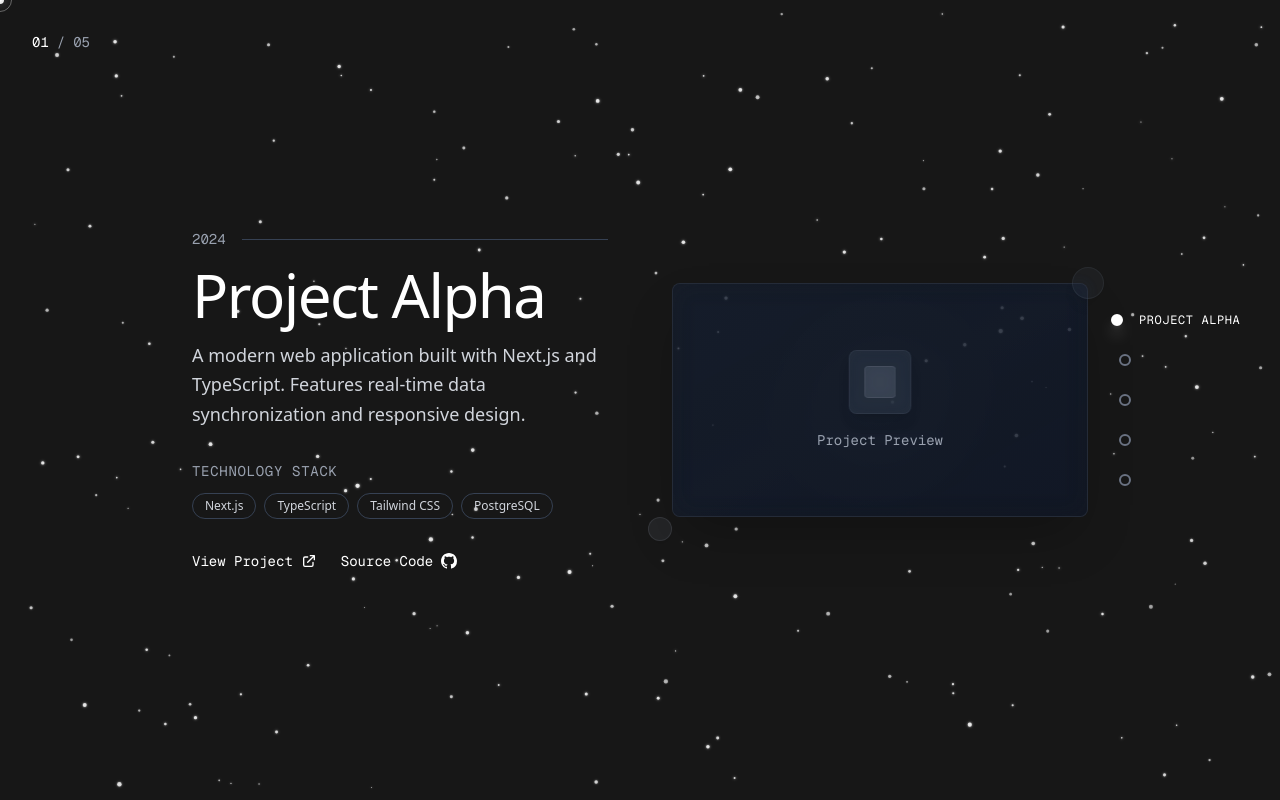
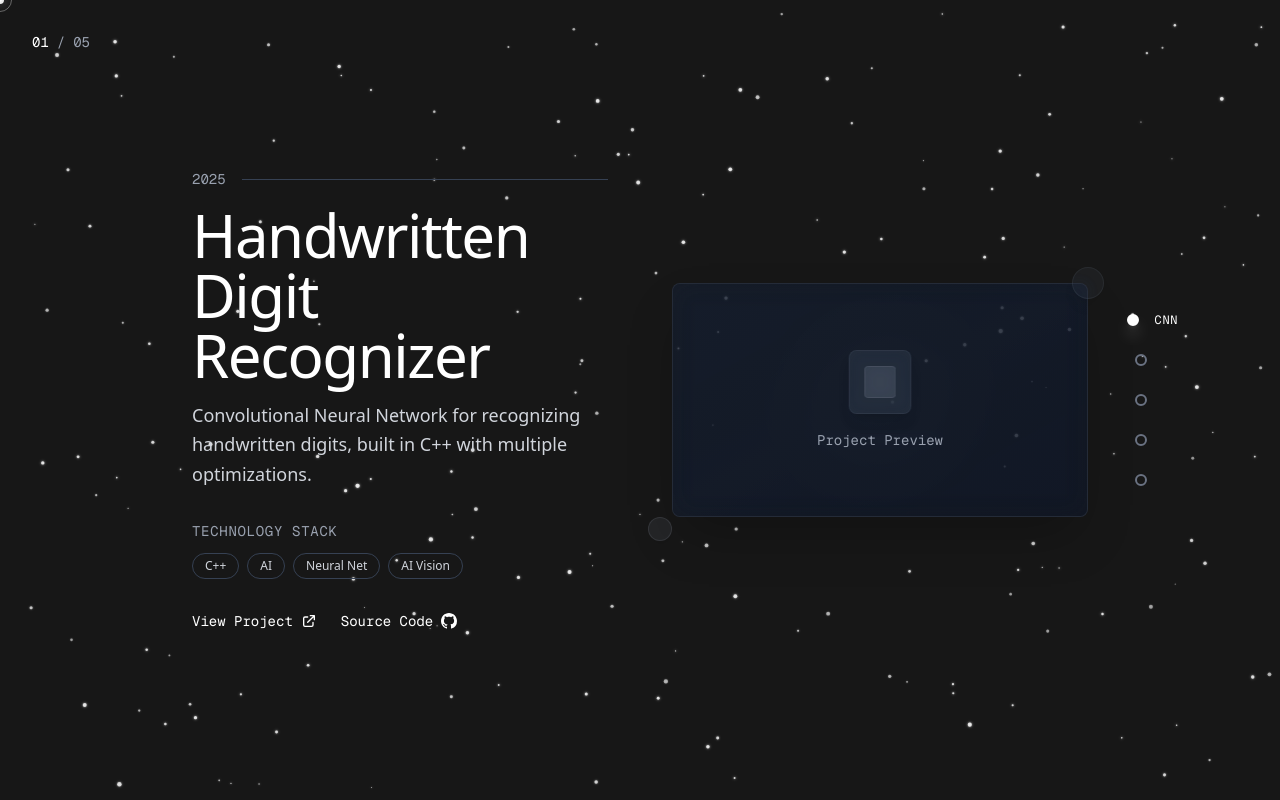
Before and after one commit to AccioMo/portfolio, a Next.js app: page /works in a window 1280 px wide. Built offline with nearby package versions, Linux system fonts and the light colour scheme.

Commit message:
updated works page and added changing Hero section phrase

```diff
--- a/src/app/page.tsx
+++ b/src/app/page.tsx
@@ -7,7 +7,7 @@ export default function Home() {
 
   useEffect(() => {
 
-    const phrases = ["Welcome to my portfolio!", "Explore my projects!", "Let's connect!", "Check out my work!"];
+    const phrases = ["Wassup", "Everything alright?", "Try right clicking...", "Hmmm..."];
 
     setInterval(() => {
 
@@ -23,7 +23,7 @@ export default function Home() {
       {/* Main Space Awesome Very Cool Section */}
       <section className="py-16 px-6 flex items-center justify-center cursor-none select-none">
         <div className="container mx-auto text-center">
-          <h2 className="text-5xl md:text-7xl font-bold mb-6 bg-gradient-to-tr from-neutral-200 mask-t-to-gray-800 bg-clip-text text-transparent animate-fade-in"
+          <h2 className="text-5xl md:text-7xl leading-loose font-bold mb-6 bg-gradient-to-tr from-neutral-200 mask-t-to-gray-800 bg-clip-text text-transparent animate-fade-in"
             data-project-area="true">
             {phrase || "{word}"}
           </h2>
--- a/src/app/works/page.tsx
+++ b/src/app/works/page.tsx
@@ -5,6 +5,7 @@ import { useEffect, useState, useRef } from "react";
 interface Project {
   id: number;
   title: string;
+  small_title: string,
   description: string;
   tech: string[];
   year: string;
@@ -15,47 +16,52 @@ interface Project {
 const projects: Project[] = [
   {
     id: 1,
-    title: "Project Alpha",
-    description: "A modern web application built with Next.js and TypeScript. Features real-time data synchronization and responsive design.",
-    tech: ["Next.js", "TypeScript", "Tailwind CSS", "PostgreSQL"],
-    year: "2024",
+    title: "Handwritten Digit Recognizer",
+    small_title: "CNN",
+    description: "Convolutional Neural Network for recognizing handwritten digits, built in C++ with multiple optimizations.",
+    tech: ["C++", "AI", "Neural Net", "AI Vision"],
+    year: "2025",
     link: "https://project-alpha.demo",
-    github: "https://github.com/username/project-alpha"
+    github: "https://github.com/AccioMo/handwritten-digit-recognizer"
   },
   {
     id: 2,
-    title: "Project Beta",
+    title: "Full Stack Chatting Application",
+    small_title: "Chatting App",
     description: "Full-stack e-commerce platform with advanced filtering, payment integration, and admin dashboard.",
-    tech: ["React", "Node.js", "MongoDB", "Stripe"],
+    tech: ["React", "Node.js", "Django", "Daphne"],
     year: "2024",
     link: "https://project-beta.demo",
-    github: "https://github.com/username/project-beta"
+    github: "https://github.com/AccioMo/chatting-web-application"
   },
   {
     id: 3,
-    title: "Project Gamma",
+    title: "Movie Rankings Web App",
+    small_title: "Streaming App",
     description: "Mobile-first progressive web app for task management with offline capabilities and real-time collaboration.",
     tech: ["Vue.js", "Express", "Socket.io", "Redis"],
     year: "2023",
     link: "https://project-gamma.demo",
-    github: "https://github.com/username/project-gamma"
+    github: "https://github.com/AccioMo/project-gamma"
   },
   {
     id: 4,
-    title: "Project Delta",
+    title: "Spotify Playlist Converter",
+    small_title: "yspotify",
     description: "AI-powered analytics dashboard with data visualization and machine learning insights.",
     tech: ["Python", "Django", "TensorFlow", "D3.js"],
     year: "2023",
     link: "https://project-delta.demo",
-    github: "https://github.com/username/project-delta"
+    github: "https://github.com/AccioMo/project-delta"
   },
   {
     id: 5,
-    title: "Project Epsilon",
+    title: "Python Decision Tree",
+    small_title: "yggdrasil",
     description: "Microservices architecture with containerized deployment and automated CI/CD pipeline.",
     tech: ["Docker", "Kubernetes", "Go", "PostgreSQL"],
     year: "2023",
-    github: "https://github.com/username/project-epsilon"
+    github: "https://github.com/AccioMo/project-epsilon"
   }
 ];
 
@@ -70,7 +76,6 @@ export default function Works() {
 
     const handleScroll = () => {
 
-      // Find active project based on scroll position
       const viewportHeight = container.clientHeight;
       let currentProject = 0;
 
@@ -90,7 +95,7 @@ export default function Works() {
     };
 
     container.addEventListener('scroll', handleScroll);
-    handleScroll(); // Initial call
+    handleScroll();
     return () => container.removeEventListener('scroll', handleScroll);
   }, []);
 
@@ -108,7 +113,7 @@ export default function Works() {
     <div className="h-screen bg-transparent text-white overflow-hidden">
 
       {/* Navigation dots */}
-     <div className="fixed right-6 top-1/2 transform -translate-y-1/2 z-40 flex flex-col space-y-6">
+     <div className="fixed right-6 top-1/2 transform -translate-y-1/2 z-40 flex flex-col space-y-6" data-project-area="true">
         {projects.map((project, index) => (
           <button
             key={project.id}
@@ -131,7 +136,7 @@ export default function Works() {
                   : 'opacity-0 translate-x-4 text-gray-500 group-hover:opacity-100 group-hover:translate-x-0'
               }`}
             >
-              {project.title}
+              {project.small_title}
             </span>
           </button>
         ))}
```
